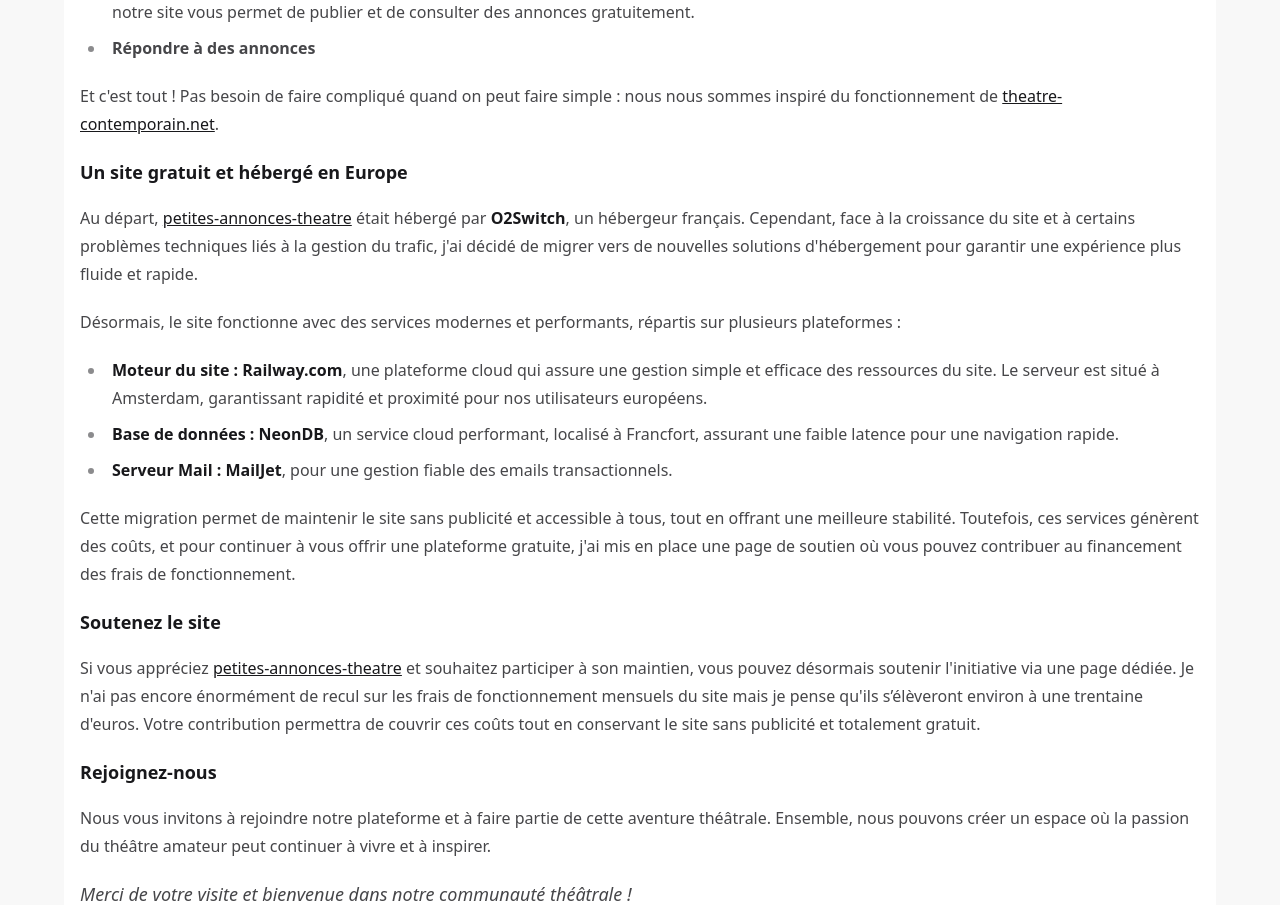
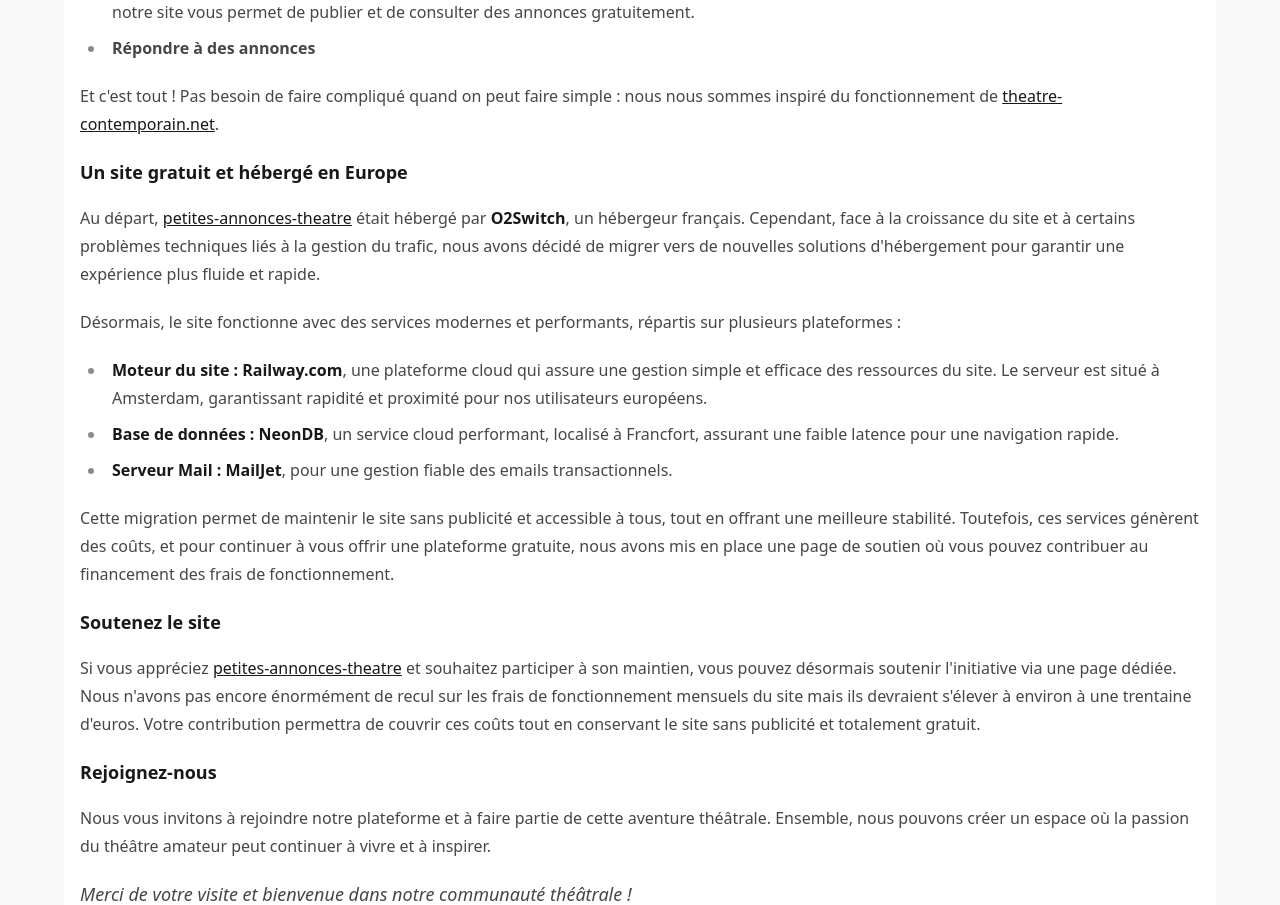
Before and after one commit to kenshuri/pat, a Django app: page /about in a window 1280 px wide. Shown: the part 620-1525 px from the top of the page. Run offline with Django 5.2, Linux system fonts and the light colour scheme; some libraries are stand-ins or nearby versions.

Commit message:
FEAT: Update about & anouncement

```diff
--- a/core/templates/core/about.html
+++ b/core/templates/core/about.html
@@ -49,7 +49,7 @@ Petites Annonces Théâtre
         Au départ, <a href="{% url 'index' %}" class="link">petites-annonces-theatre</a>
         était hébergé par <strong>O2Switch</strong>, un hébergeur français.
         Cependant, face à la croissance du site et à certains problèmes techniques liés à la
-        gestion du trafic, j'ai décidé de migrer vers de nouvelles solutions d'hébergement pour
+        gestion du trafic, nous avons décidé de migrer vers de nouvelles solutions d'hébergement pour
         garantir une expérience plus fluide et rapide.
     </p>
     <p>
@@ -66,7 +66,9 @@ Petites Annonces Théâtre
             <strong>Serveur Mail : MailJet</strong>, pour une gestion fiable des emails transactionnels.
         </li>
     </ul>
-    Cette migration permet de maintenir le site sans publicité et accessible à tous, tout en offrant une meilleure stabilité. Toutefois, ces services génèrent des coûts, et pour continuer à vous offrir une plateforme gratuite, j'ai mis en place une page de soutien où vous pouvez contribuer au financement des frais de fonctionnement.
+        Cette migration permet de maintenir le site sans publicité et accessible à tous, tout en offrant une meilleure stabilité.
+    Toutefois, ces services génèrent des coûts, et pour continuer à vous offrir une plateforme gratuite,
+    nous avons mis en place une page de soutien où vous pouvez contribuer au financement des frais de fonctionnement.
     </p>
     <h2 class="text-lg font-bold mt-2">
         Soutenez le site
@@ -75,8 +77,8 @@ Petites Annonces Théâtre
         Si vous appréciez <a href="{% url 'index' %}" class="link">petites-annonces-theatre</a>
         et souhaitez participer à son maintien, vous pouvez désormais soutenir
         l'initiative via une page dédiée.
-        Je n'ai pas encore énormément de recul sur les frais de fonctionnement mensuels du site
-        mais je pense qu'ils s’élèveront environ à une trentaine d'euros.
+        Nous n'avons pas encore énormément de recul sur les frais de fonctionnement mensuels du site
+        mais ils devraient s'élever à environ à une trentaine d'euros.
         Votre contribution permettra de couvrir ces coûts tout en conservant le site sans publicité
         et totalement gratuit.
     </p>
```
Also changed, not shown: core/templates/core/announcement.html (+6 -6 lines).
